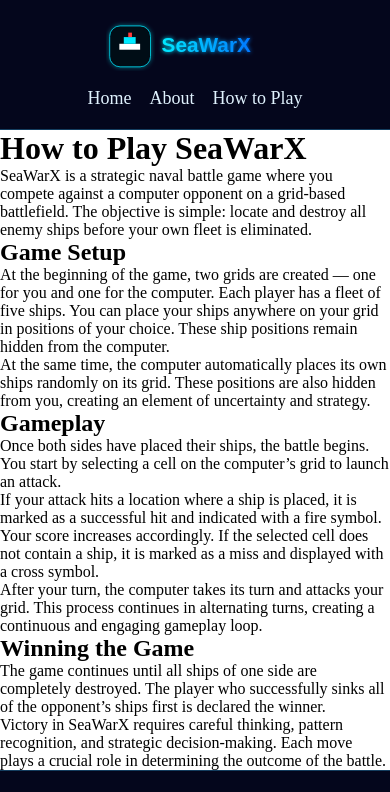
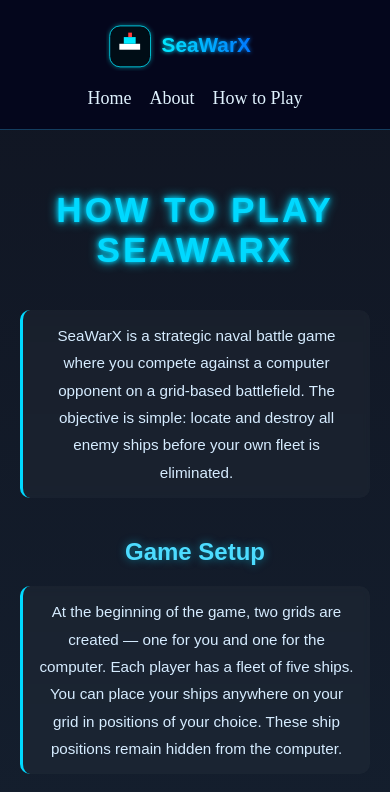
Before and after one commit to krishachra/SeaWarX, a React (Vite) app in the folder SEAWARX/: page /HowToPlay in a window 390 px wide. Shown: the top 792 px of the page. Built offline with nearby package versions, Linux system fonts and the light colour scheme.

Commit message:
styled How To Play section with responsive UI

```diff
--- a/SEAWARX/src/pages/HowToPlay.jsx
+++ b/SEAWARX/src/pages/HowToPlay.jsx
@@ -1,4 +1,5 @@
 import React from "react";
+import "../styles/howtoplay.css";
 
 const HowToPlay = () => {
   return (
--- /dev/null
+++ b/SEAWARX/src/styles/howtoplay.css
@@ -0,0 +1,87 @@
+.howtoplay-container {
+  min-height: 100vh;
+  padding: 60px 20px;
+  color: #e6f7ff;
+  font-family: "Orbitron", sans-serif;
+  background: linear-gradient(
+    to bottom,
+    rgba(4, 10, 24, 0.95),
+    rgba(0, 20, 40, 0.9)
+  );
+  text-align: center;
+}
+
+
+.howtoplay-container h1 {
+  font-size: 3rem;
+  margin-bottom: 40px;
+  color: #00d9ff;
+  letter-spacing: 3px;
+  text-transform: uppercase;
+  text-shadow:
+    0 0 5px #00d9ff,
+    0 0 15px #00d9ff;
+  animation: glow 3s infinite alternate;
+}
+
+
+.howtoplay-container h2 {
+  margin-top: 40px;
+  margin-bottom: 20px;
+  font-size: 1.8rem;
+  color: #4ddcff;
+  text-shadow: 0 0 8px rgba(0, 217, 255, 0.5);
+}
+
+
+.howtoplay-container p {
+  max-width: 900px;
+  margin: 0 auto 20px auto;
+  line-height: 1.8;
+  font-size: 1.05rem;
+  color: #d6ecff;
+  background: rgba(255, 255, 255, 0.03);
+  padding: 15px 20px;
+  border-left: 3px solid #00d9ff;
+  border-radius: 10px;
+  backdrop-filter: blur(3px);
+  transition: all 0.3s ease;
+}
+
+
+.howtoplay-container p:hover {
+  transform: translateY(-3px);
+  background: rgba(255, 255, 255, 0.06);
+  box-shadow: 0 0 12px rgba(0, 217, 255, 0.2);
+}
+
+
+@keyframes glow {
+  from {
+    text-shadow:
+      0 0 5px #00d9ff,
+      0 0 10px #00d9ff;
+  }
+
+  to {
+    text-shadow:
+      0 0 10px #00d9ff,
+      0 0 25px #00d9ff;
+  }
+}
+
+
+@media (max-width: 768px) {
+  .howtoplay-container h1 {
+    font-size: 2.2rem;
+  }
+
+  .howtoplay-container h2 {
+    font-size: 1.5rem;
+  }
+
+  .howtoplay-container p {
+    font-size: 0.95rem;
+    padding: 12px 15px;
+  }
+}
```
Also changed, not shown: 1 other file (tests, documents, lock files or other folders).
